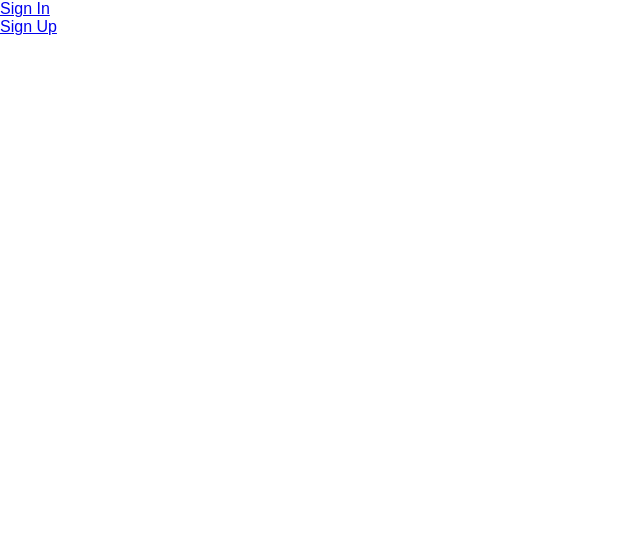
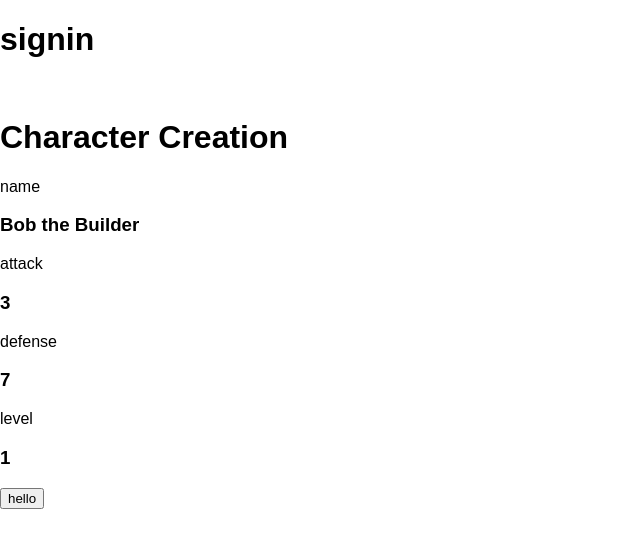
Before and after one commit to adamjohnsnow/An-illogical-approach-to-life, a React (Create React App) app: page / in a window 1280 px wide. Shown: the top 548 px of the page, without its empty margins (0-640 px from the left). Built offline with nearby package versions, Linux system fonts and the light colour scheme.

Commit message:
adds handleclick function and character view

```diff
--- a/src/App.js
+++ b/src/App.js
@@ -2,8 +2,8 @@ import React from 'react';
 import { BrowserRouter, Link, Route } from "react-router-dom";
 
 import './App.css';
-import SignUp from './SignUp'
 import SignIn from './SignIn'
+import CharacterCreation from './CharacterCreation'
 
 
 const App = () => {
@@ -12,14 +12,12 @@ const App = () => {
       <div>
       <Route exact path="/" render ={() =>(
         <div>
-        <Link to={"/SignIn"}> Sign In</Link>
+          <SignIn/>
         <br/>
-        <Link to={"/SignUp"}> Sign Up</Link>
+          <CharacterCreation/>
+
         </div>
       )}/>
-
-          <Route exact path="/SignIn" component={() => <SignIn/>}/>
-          <Route exact path="/SignUp" component={() => <SignUp/>}/>
       </div>
     </BrowserRouter>
   )
--- /dev/null
+++ b/src/CharacterCreation.js
@@ -0,0 +1,49 @@
+import React, {Component} from 'react'
+
+export default class CharacterCreation extends Component {
+
+  handleClick = () => {
+    console.log('hi')
+  }
+
+  render(){
+    var character1;
+    var character2;
+    var id = 0
+    const Characters = [
+      character1 = {
+        name: "Bob the Builder",
+        xp: 0,
+        attack: 3,
+        defence: 7,
+        level: 1
+      },
+      character2 = {
+        name: "Roy the Bus Driver",
+        xp: 0,
+        attack: 9,
+        defence: 1,
+        level: 1
+      }
+    ]
+
+    return(
+      <div>
+        <h1>Character Creation</h1>
+        name
+        <h3>{Characters[id].name}</h3>
+        attack
+        <h3>{Characters[id].attack}</h3>
+        defense
+        <h3>{Characters[id].defence}</h3>
+        level
+        <h3>{Characters[id].level}</h3>
+        <button onClick={() => this.handleClick()}>
+        hello
+        </button>
+      </div>
+
+    )
+  }
+
+}
--- a/src/SignUp.js
+++ /dev/null
@@ -1,11 +0,0 @@
-import React, {Component} from 'react'
-
-export default class SignUp extends Component {
-
-  render(){
-    return(
-      <h1>SignUp</h1>
-    )
-  }
-
-}
```
